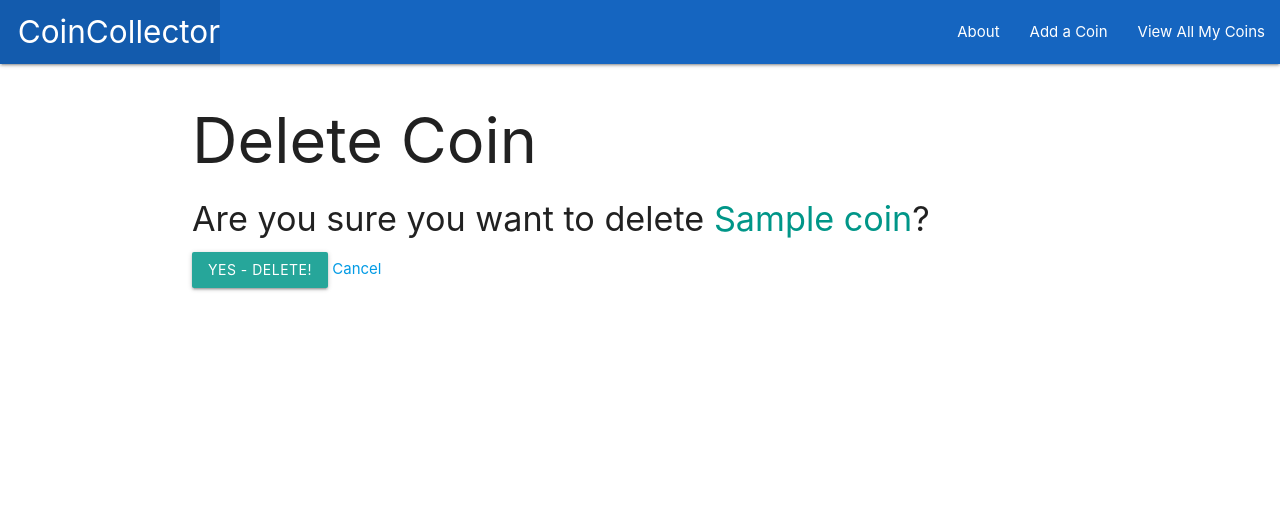
After one commit to m4tth3wp/coin-collector, a Django app: page /coins/1/delete/ in a window 1280 px wide. The commit adds this page. Shown: the top 528 px of the page. Run offline with Django 3.2, Linux system fonts and the light colour scheme; tables that the repository leaves empty hold one stand-in row (values such as "Sample post").

Commit message:
completed the update and delete of crud

```diff
--- a/main_app/models.py
+++ b/main_app/models.py
@@ -1,4 +1,5 @@
 from django.db import models
+from django.urls import reverse
 
 # Create your models here.
 class Coin(models.Model):
@@ -9,3 +10,6 @@ class Coin(models.Model):
 
   def __str__(self):
     return self.name
+
+  def get_absolute_url(self):
+    return reverse('detail', kwargs={'coin_id': self.id})
--- a/main_app/templates/coins/detail.html
+++ b/main_app/templates/coins/detail.html
@@ -14,6 +14,10 @@
       <p>Value in 1.0 BTC: $0</p>
     {% endif %}
   </div>
+  <div class="card-action">
+    <a href="{% url 'coins_update' coin.id %}">Edit</a>
+    <a href="{% url 'coins_delete' coin.id %}">Delete</a>
+  </div>
 </div>
 
 {% endblock %}
--- /dev/null
+++ b/main_app/templates/main_app/coin_confirm_delete.html
@@ -0,0 +1,13 @@
+{% extends 'base.html' %}
+
+{% block content %}
+  <h1>Delete Coin</h1>
+
+  <h4>Are you sure you want to delete <span class="teal-text">{{ object.name }}</span>?</h4>
+
+  <form action="" method="POST">
+    {% csrf_token %}
+    <input type="submit" value="Yes - Delete!" class="btn">
+    <a href="{% url 'detail' coin.id %}">Cancel</a>
+  </form>
+{% endblock %}
--- a/main_app/templates/main_app/coin_form.html
+++ b/main_app/templates/main_app/coin_form.html
@@ -1,6 +1,11 @@
 {% extends 'base.html' %}
 
 {% block content %}
+{% if object %}
+    <h1>Edit <span class="teal-text">{{object.name}}</span></h1>
+  {% else %}
+    <h1>Add Coin</h1>
+  {% endif %}
   <!-- Leaving the action empty makes the form post to the same url used to display it -->
   <form action="" method="post">
     <!-- Django requires the following for security purposes -->
--- a/main_app/urls.py
+++ b/main_app/urls.py
@@ -7,5 +7,7 @@ urlpatterns = [
    path('about/', views.about, name='about'),
    path('coins/', views.coins_index, name='index'),
    path('coins/<int:coin_id>/', views.coins_detail, name='detail'),
-   path('coins/create', views.CoinCreate.as_view(), name='coins_create')
+   path('coins/create/', views.CoinCreate.as_view(), name='coins_create'),
+   path('coins/<int:pk>/update/', views.CoinUpdate.as_view(), name='coins_update'),
+   path('coins/<int:pk>/delete/', views.CoinDelete.as_view(), name='coins_delete')
 ]
--- a/main_app/views.py
+++ b/main_app/views.py
@@ -1,11 +1,20 @@
 from django.shortcuts import render
-from django.views.generic.edit import CreateView
+from django.views.generic.edit import CreateView, UpdateView, DeleteView
 from .models import Coin
 
 # Create your views here.
 class CoinCreate(CreateView):
     model = Coin
     fields = '__all__'
+    success_url = '/coins/'
+
+class CoinUpdate(UpdateView):
+    model = Coin
+    fields = ['description', 'value']
+
+class CoinDelete(DeleteView):
+    model = Coin
+    success_url = '/coins/'
 
 
 # Define the home view
```
